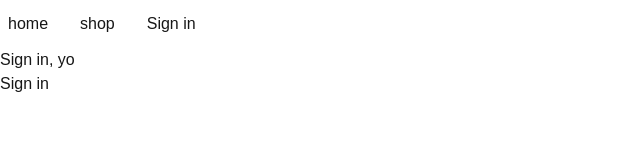
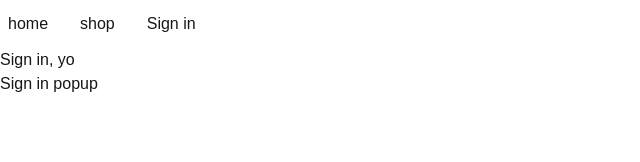
Before and after one commit to pimskie/dope-style, a Next.js app: page /sign-in in a window 1280 px wide. Shown: the top 162 px of the page, without its empty margins (0-640 px from the left). Built offline with nearby package versions, Linux system fonts and the light colour scheme; no server answers.

Commit message:
refactor some things

```diff
--- a/src/components/SignInForm/SignInForm.tsx
+++ b/src/components/SignInForm/SignInForm.tsx
@@ -1,18 +1,41 @@
 "use client";
-import { signInWithGooglePopup, createUserFromAuth } from "@/utils/firebase";
+
+// `signInWithRedirect` doesn't seem to work on localhost
+// https://github.com/firebase/firebase-js-sdk/issues/7824
+
+import {
+  signInWithGooglePopup,
+  createUserFromAuth,
+  auth,
+} from "@/utils/firebase";
+
+import { getRedirectResult } from "firebase/auth";
 import type { UserCredential } from "firebase/auth";
+import { useEffect } from "react";
 
-const logGoogleUser = async () => {
+const signInWithPopup = async () => {
   const response: UserCredential = await signInWithGooglePopup();
   const user = response.user;
 
-  const userDoc = await createUserFromAuth(user);
-
-  console.log(userDoc);
+  await createUserFromAuth(user);
 };
 
 const SignInForm = () => {
-  return <button onClick={logGoogleUser}>Sign in</button>;
+  useEffect(() => {
+    const checkRedirectResult = async () => {
+      const response = await getRedirectResult(auth);
+
+      console.log(response);
+    };
+
+    checkRedirectResult();
+  }, []);
+
+  return (
+    <div>
+      <button onClick={signInWithPopup}>Sign in popup</button>
+    </div>
+  );
 };
 
 export default SignInForm;
--- a/src/utils/firebase.ts
+++ b/src/utils/firebase.ts
@@ -1,5 +1,10 @@
 import { initializeApp } from "firebase/app";
-import { getAuth, signInWithPopup, GoogleAuthProvider } from "firebase/auth";
+import {
+  getAuth,
+  signInWithPopup,
+  signInWithRedirect,
+  GoogleAuthProvider,
+} from "firebase/auth";
 import {
   getFirestore,
   doc,
@@ -14,7 +19,7 @@ import type { User } from "firebase/auth";
 
 const firebaseConfig = {
   apiKey: process.env.NEXT_PUBLIC_FIRESTORE_API_KEY,
-  authDomain: "dope-style-react.firebaseapp.com",
+  authDomain: process.env.NEXT_PUBLIC_FIRESTORE_AUTH_DOMAIN,
   projectId: "dope-style-react",
   storageBucket: "dope-style-react.appspot.com",
   messagingSenderId: "800841978158",
@@ -25,12 +30,9 @@ const app = initializeApp(firebaseConfig);
 
 const provider: GoogleAuthProvider = new GoogleAuthProvider();
 
-provider.setCustomParameters({
-  login_hint: "user@example.com",
-});
-
 const auth = getAuth();
 const signInWithGooglePopup = () => signInWithPopup(auth, provider);
+const signInWithGoogleRedirect = () => signInWithRedirect(auth, provider);
 
 const database = getFirestore();
 
@@ -66,4 +68,9 @@ const createUserFromAuth = async (user: User): Promise<DocumentData> => {
   }
 };
 
-export { auth, signInWithGooglePopup, createUserFromAuth };
+export {
+  auth,
+  signInWithGooglePopup,
+  signInWithGoogleRedirect,
+  createUserFromAuth,
+};
```
